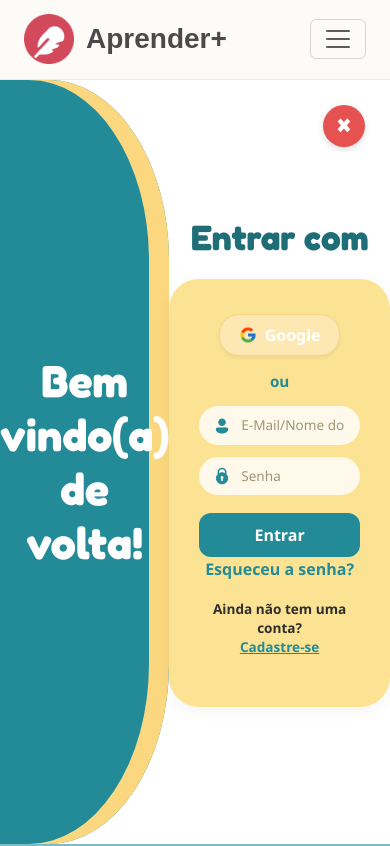
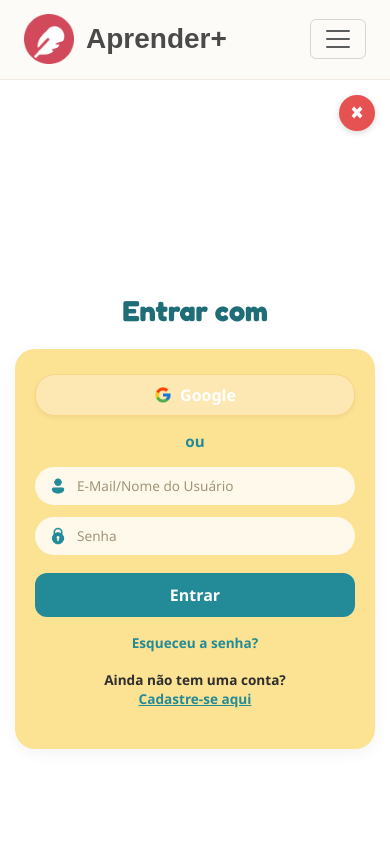
Before and after one commit to Aprender-Hackathon/Trabalho_Hackathon-Novo-, a Vue app: page /login-pag in a window 390 px wide. Shown: the top 846 px of the page. Built offline with nearby package versions, Linux system fonts and the light colour scheme.

Commit message:
botao entrar e cdastrar - bia

```diff
--- a/src/App.vue
+++ b/src/App.vue
@@ -19,11 +19,13 @@ import TheFooter from './components/TheFooter.vue'
   display: flex;
   flex-direction: column;
   min-height: 100vh;
+  width: 100%;
 }
+
 .conteudo {
   flex: 1;
   width: 100%;
-  max-width: 1280px;
-  margin: 0 auto;
+  margin: 0;
+  padding: 0;
 }
 </style>
--- a/src/components/TheHeader.vue
+++ b/src/components/TheHeader.vue
@@ -75,32 +75,33 @@
 </template>
 
 <script setup>
-import { useRouter } from 'vue-router'
-import { ref, onMounted } from 'vue'
+import { useRouter, useRoute } from 'vue-router'
+import { ref, onMounted, onUnmounted, watch } from 'vue'
 import LogoSite from '@/components/LogoSite.vue'
 
 const router = useRouter()
+const route = useRoute()
 
-const salvo = () => {
-  router.push('/salvos')
+const salvo = () => router.push('/salvos')
+const perfil = () => router.push('/usuario-pag')
+
+const isLoggedIn = ref(false)
+
+const checkAuth = () => {
+  isLoggedIn.value = localStorage.getItem('isLoggedIn') === 'true'
 }
 
-const perfil = () => {
-  router.push('/usuario-pag')
-}
-
-const isLoggedIn = ref(true)
-
-const checkAuth = () => {
-  const storedAuth = localStorage.getItem('isLoggedIn')
-  if (storedAuth !== null) {
-    isLoggedIn.value = storedAuth === 'true'
-  }
-}
+watch(() => route.path, checkAuth)
 
 onMounted(() => {
   checkAuth()
   window.addEventListener('storage', checkAuth)
+  window.addEventListener('auth-change', checkAuth)
+})
+
+onUnmounted(() => {
+  window.removeEventListener('storage', checkAuth)
+  window.removeEventListener('auth-change', checkAuth)
 })
 </script>
 
--- a/src/views/CadastroView.vue
+++ b/src/views/CadastroView.vue
@@ -23,7 +23,7 @@
           <div class="field-group">
             <label>E-Mail:</label>
             <div class="input-wrapper">
-              <img src="@/assets/img/envelope_cadastro.png" alt="Usuário" class="input-icon" />
+              <img src="@/assets/img/envelope_cadastro.png" alt="E-mail" class="input-icon" />
               <input
                 v-model="email"
                 type="email"
@@ -36,7 +36,7 @@
           <div class="field-group">
             <label>Senha:</label>
             <div class="input-wrapper">
-              <img src="@/assets/img/cadeado_cadastro.png" alt="Usuário" class="input-icon" />
+              <img src="@/assets/img/cadeado_cadastro.png" alt="Senha" class="input-icon" />
               <input
                 v-model="password"
                 type="password"
@@ -46,7 +46,6 @@
             </div>
           </div>
 
-
           <div class="btn-container">
             <button type="submit" class="submit-btn">Criar Conta</button>
           </div>
@@ -54,7 +53,8 @@
 
         <div class="card-footer">
           <p>Já tem uma conta?</p>
-          <router-link to="/login" class="login-link">Entre com</router-link>
+          <RouterLink to="/login-pag" class="login-link">Entre aqui</RouterLink>
+
         </div>
       </div>
     </div>
@@ -72,7 +72,15 @@ const email = ref('')
 const password = ref('')
 
 const handleRegister = () => {
+  const userData = {
+    name: name.value,
+    email: email.value
+  }
+
+  localStorage.setItem('userData', JSON.stringify(userData))
   localStorage.setItem('isLoggedIn', 'true')
+
+  window.dispatchEvent(new Event('auth-change'))
   router.push('/')
 }
 
@@ -87,7 +95,7 @@ const goHome = () => {
   justify-content: center;
   align-items: center;
   min-height: 100vh;
-  width: 100vw;
+  width: 100%;
   background-color: #fefefe;
   position: relative;
   font-family: 'Segoe UI', Tahoma, Geneva, Verdana, sans-serif;
@@ -95,8 +103,8 @@ const goHome = () => {
 
 .close-btn {
   position: absolute;
-  top: 220px;
-  right: 690px;
+  top: 25px;
+  right: 25px;
   background-color: #e65252;
   color: white;
   border: none;
@@ -163,10 +171,10 @@ form {
   padding: 10px 16px;
 }
 
-.red-icon {
-  font-size: 1rem;
+.input-icon {
+  width: 18px;
+  height: 18px;
   margin-right: 10px;
-  filter: sepia(1) hue-rotate(310deg) saturate(4);
 }
 
 .input-wrapper input {
@@ -181,7 +189,6 @@ form {
 .input-wrapper input::placeholder {
   color: #9e8e6c;
 }
-
 
 .btn-container {
   display: flex;
@@ -205,7 +212,6 @@ form {
   background-color: #216d77;
 }
 
-
 .card-footer {
   margin-top: 20px;
   text-align: center;
@@ -224,4 +230,33 @@ form {
   font-size: 0.90rem;
   text-decoration: underline;
 }
+
+@media (max-width: 600px) {
+  .close-btn {
+    top: 15px;
+    right: 15px;
+    width: 36px;
+    height: 36px;
+    font-size: 18px;
+  }
+
+  .register-wrapper {
+    padding: 15px;
+    margin-top: 40px;
+  }
+
+  .main-title {
+    font-size: 1.8rem;
+  }
+
+  .card-box {
+    padding: 25px 20px;
+    border-radius: 20px;
+  }
+
+  .submit-btn {
+    width: 100%;
+    padding: 12px;
+  }
+}
 </style>
--- a/src/views/EsqueceusenhaView.vue
+++ b/src/views/EsqueceusenhaView.vue
@@ -1,8 +1,7 @@
 <template>
-  <div class="page-overlay">
+  <div class="page-container">
     <div class="form-panel">
       <button class="close-btn" aria-label="Fechar" @click="goHome">✖</button>
-
 
       <div class="card-box">
         <p class="description">
@@ -38,12 +37,10 @@ const router = useRouter()
 const email = ref('')
 
 const handleResetPassword = () => {
-
   console.log('Enviando e-mail para:', email.value)
 }
 
 const handleResend = () => {
-
   console.log('Reenviando e-mail para:', email.value)
 }
 
@@ -53,14 +50,16 @@ const goHome = () => {
 </script>
 
 <style scoped>
-.page-overlay {
+.page-container {
   display: flex;
   align-items: center;
   justify-content: center;
-  width: 100vw;
-  height: 100vh;
-  background-color: rgba(0, 0, 0, 0.05);
+  width: 100%;
+  min-height: calc(100vh - 80px);
+  background-color: #ffffff;
   font-family: Arial, sans-serif;
+  padding: 20px 0;
+  box-sizing: border-box;
 }
 
 .form-panel {
@@ -68,19 +67,22 @@ const goHome = () => {
   display: flex;
   align-items: center;
   justify-content: center;
+  width: 100%;
+  max-width: 460px;
+  padding: 0 15px;
+  box-sizing: border-box;
 }
-
 
 .close-btn {
   position: absolute;
   top: -15px;
-  right: -15px;
+  right: 0px;
   background-color: #e54d53;
   color: white;
   border: none;
   border-radius: 50%;
-  width: 46px;
-  height: 46px;
+  width: 42px;
+  height: 42px;
   font-size: 20px;
   font-weight: bold;
   cursor: pointer;
@@ -93,10 +95,9 @@ const goHome = () => {
 
 .card-box {
   background-color: #fdd888;
-  padding: 100px 45px;
+  padding: 50px 35px 40px 35px;
   border-radius: 28px;
   width: 100%;
-  max-width: 460px;
   box-sizing: border-box;
   box-shadow: 0 4px 15px rgba(0, 0, 0, 0.05);
 }
@@ -104,7 +105,7 @@ const goHome = () => {
 .description {
   color: #3b2c1a;
   font-weight: 900;
-  font-size: 1.25rem;
+  font-size: 1.2rem;
   line-height: 1.35;
   margin: 0 0 24px 0;
 }
@@ -183,4 +184,39 @@ form {
 .resend-btn:hover {
   opacity: 0.9;
 }
+
+@media (max-width: 600px) {
+  .page-container {
+    min-height: calc(100vh - 60px);
+    padding: 10px 0;
+  }
+
+  .close-btn {
+    top: -10px;
+    right: 10px;
+    width: 36px;
+    height: 36px;
+    font-size: 16px;
+  }
+
+  .card-box {
+    padding: 35px 20px 25px 20px;
+    border-radius: 20px;
+  }
+
+  .description {
+    font-size: 1.05rem;
+    margin-bottom: 18px;
+  }
+
+  .input-wrapper {
+    margin-bottom: 18px;
+  }
+
+  .submit-btn,
+  .resend-btn {
+    padding: 14px;
+    font-size: 0.95rem;
+  }
+}
 </style>
--- a/src/views/LoginView.vue
+++ b/src/views/LoginView.vue
@@ -21,7 +21,7 @@
 
         <form @submit.prevent="handleLogin">
           <div class="input-wrapper">
-         <img src="@/assets/img/usuario.png" alt="Usuário" class="input-icon" />
+            <img src="@/assets/img/usuario.png" alt="Usuário" class="input-icon" />
             <input
               v-model="emailOrUser"
               type="text"
@@ -31,7 +31,7 @@
           </div>
 
           <div class="input-wrapper">
-          <img src="@/assets/img/cadeado.png" alt="Senha" class="input-icon" />
+            <img src="@/assets/img/cadeado.png" alt="Senha" class="input-icon" />
             <input
               v-model="password"
               type="password"
@@ -44,11 +44,11 @@
         </form>
 
         <a href="#" class="forgot-link"></a>
-        <RouterLink  to="/esqueceu-senha">Esqueceu a senha?</RouterLink>
+        <RouterLink to="/esqueceu-senha">Esqueceu a senha?</RouterLink>
 
         <p class="signup-text">
           Ainda não tem uma conta? <br>
-          <router-link to="/cadastro">Cadastre-se</router-link>
+          <RouterLink to="/cadastro-pag" class="signup-btn">Cadastre-se aqui</RouterLink>
         </p>
       </div>
     </div>
@@ -65,11 +65,8 @@ const emailOrUser = ref('')
 const password = ref('')
 
 const handleLogin = () => {
-
   localStorage.setItem('isLoggedIn', 'true')
-
-  window.dispatchEvent(new Event('storage'))
-
+  window.dispatchEvent(new Event('auth-change'))
   router.push('/')
 }
 
@@ -239,8 +236,11 @@ form {
 
 a {
   color: #238b97;
-  font-weight: 600;
+  font-weight: 750;
   text-decoration: none;
+  font-size: 0.85rem;
+  margin-top: 8px;
+  line-height: 1.4;
 }
 
 .signup-text {
@@ -257,4 +257,43 @@ a {
   text-decoration: underline;
   font-weight: 800;
 }
+
+@media (max-width: 600px) {
+  .page-container {
+    flex-direction: column;
+    min-height: 100vh;
+  }
+
+  .brand-panel {
+    display: none;
+  }
+
+  .form-panel {
+    flex: 1;
+    padding: 20px 15px;
+  }
+
+  .close-btn {
+    top: 15px;
+    right: 15px;
+    width: 36px;
+    height: 36px;
+    font-size: 18px;
+  }
+
+  .form-panel h2 {
+    font-size: 1.8rem;
+    margin-top: 40px;
+  }
+
+  .card-box {
+    max-width: 100%;
+    padding: 25px 20px;
+    border-radius: 20px;
+  }
+
+  .google-btn {
+    width: 100%;
+  }
+}
 </style>
--- a/src/views/UsuarioView.vue
+++ b/src/views/UsuarioView.vue
@@ -1,5 +1,5 @@
 <script setup>
-import { reactive, ref } from 'vue'
+import { reactive, ref, onMounted } from 'vue'
 import { useRouter } from 'vue-router'
 
 const router = useRouter()
@@ -12,6 +12,16 @@ const user = reactive({
 const activeField = ref(null)
 const tempValue = ref('')
 
+// 1. Lê os dados salvos assim que a tela abre
+onMounted(() => {
+  const savedData = localStorage.getItem('userData')
+  if (savedData) {
+    const parsedData = JSON.parse(savedData)
+    user.name = parsedData.name || ''
+    user.email = parsedData.email || ''
+  }
+})
+
 const openModal = (field) => {
   activeField.value = field
   tempValue.value = user[field]
@@ -22,9 +32,15 @@ const closeModal = () => {
   tempValue.value = ''
 }
 
+// 2. Grava a alteração no localStorage ao clicar em Salvar
 const saveModal = () => {
   if (activeField.value) {
     user[activeField.value] = tempValue.value
+
+    localStorage.setItem('userData', JSON.stringify({
+      name: user.name,
+      email: user.email
+    }))
   }
   closeModal()
 }
```
Also changed, not shown: src/components/BotaoSair.vue (+4 -17 lines).
